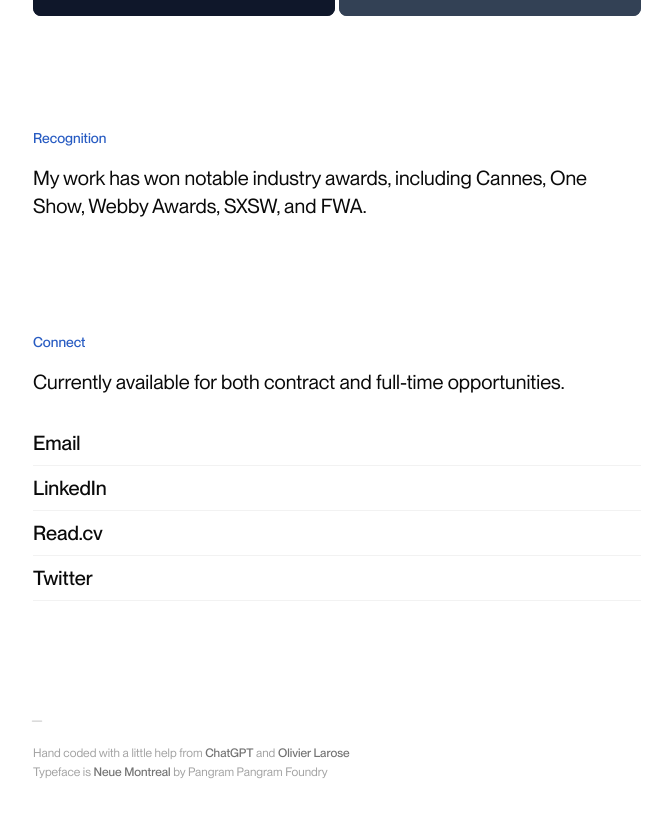
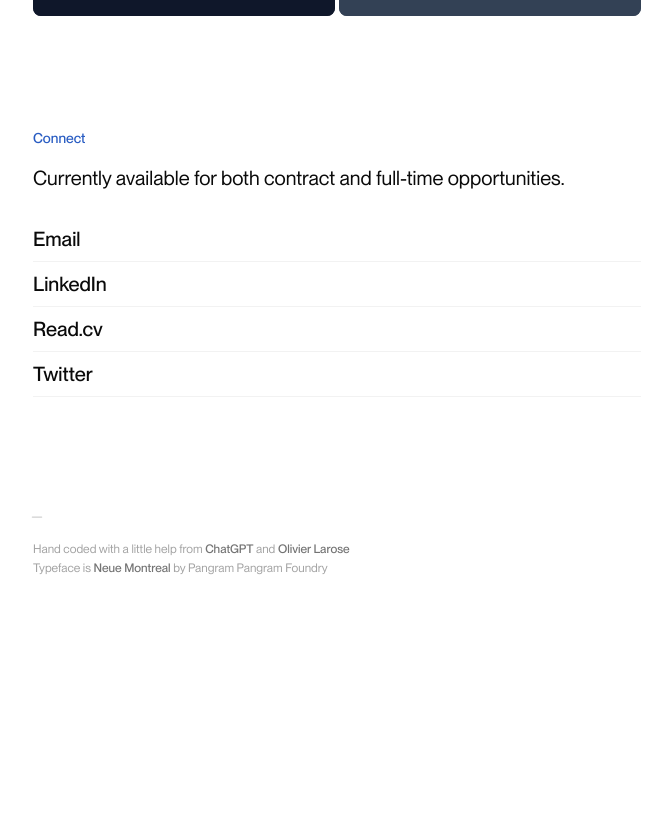
Before and after one commit to jonathanminori/portfolio-2024, a Next.js app: page / in a window 1280 px wide. Shown: the part 2020-2838 px from the top of the page, without its empty margins (303-975 px from the left). After the commit the page ends 2806 px from the top, so only its background shows below. Built offline with nearby package versions, Linux system fonts and the light colour scheme; grey boxes are pictures that could not be loaded; what tailwindcss-inner-border would draw is missing.

Commit message:
removed recognition

```diff
--- a/src/app/page.tsx
+++ b/src/app/page.tsx
@@ -174,7 +174,10 @@ export default function Home() {
         >
           <h3 className='info-headline'>Currently</h3>
           <p className='text-balance sm:text-pretty'>
-            In my independent design practice, I help organizations think about the future, launch products, and develop creative teams. I seek opportunities to deliver exceptional products and foster a culture of innovation and excellence.
+            In my independent design practice, I help organizations think about
+            the future, launch products, and develop creative teams. I seek
+            opportunities to deliver exceptional products and foster a culture
+            of innovation and excellence.
           </p>
           {/* <TestimonialsBadge /> */}
         </article>
@@ -298,7 +301,7 @@ export default function Home() {
             </a>
           </div>
         </article>
-        <article
+        {/* <article
           id='recognition'
           className='mb-28 text-neutral-950 dark:text-neutral-200'
         >
@@ -307,7 +310,7 @@ export default function Home() {
             My work has won notable industry awards, including Cannes, One Show,
             Webby Awards, SXSW, and FWA.
           </p>
-        </article>
+        </article> */}
         <article
           id='contact'
           className='mb-28 text-neutral-950 dark:text-neutral-200'
```
